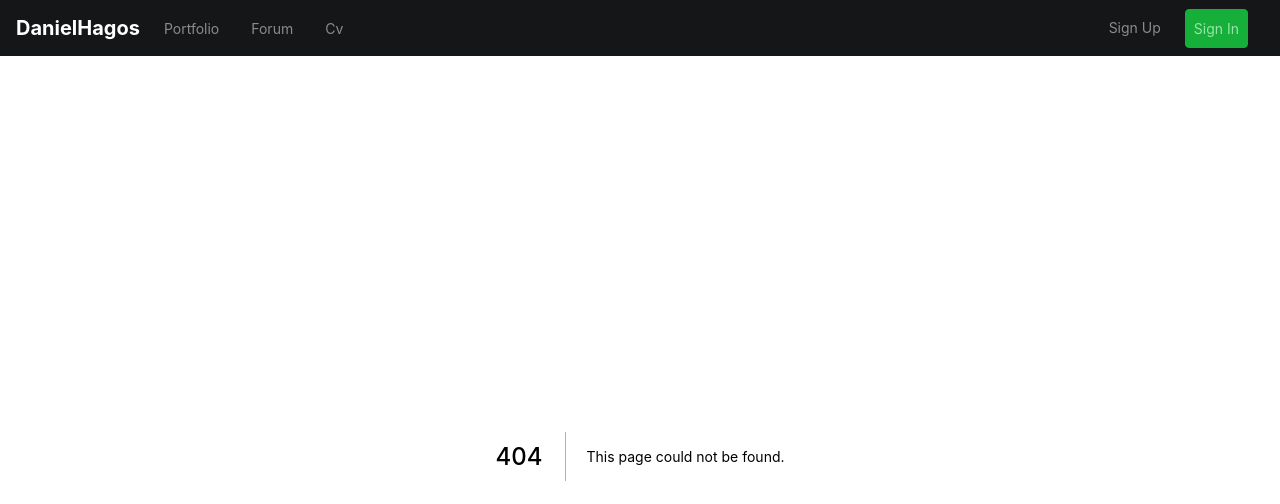
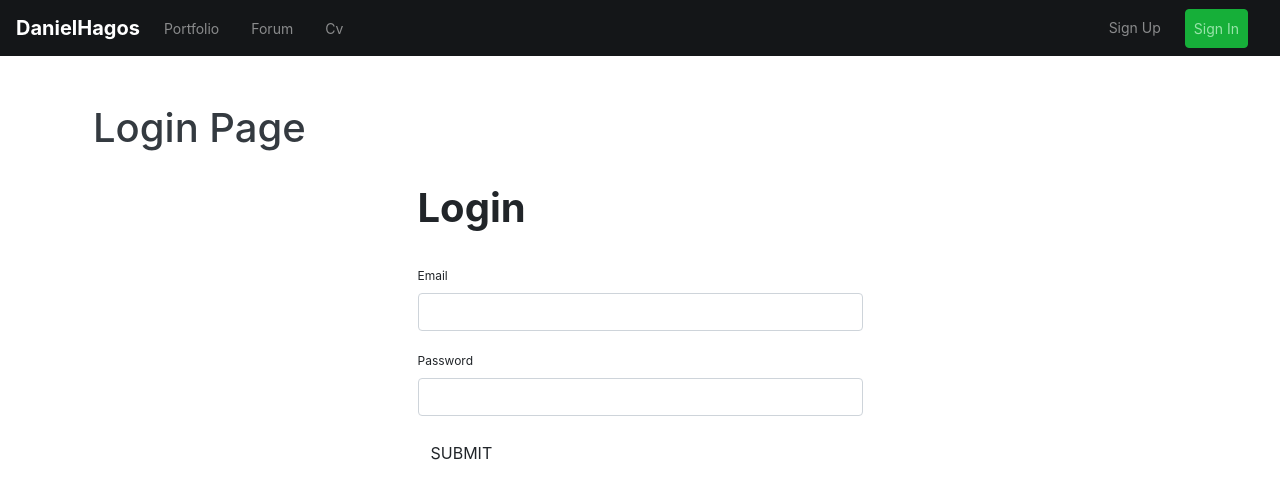
Before and after one commit to dannyzsea/daniel-portfolio, a Next.js app: page /Login in a window 1280 px wide. Before the commit this address had no page. Shown: the top 504 px of the page. Built offline with nearby package versions, Linux system fonts and the light colour scheme.

Commit message:
server code

```diff
--- a/package.json
+++ b/package.json
@@ -4,7 +4,7 @@
   "description": "",
   "main": "index.js",
   "scripts": {
-    "dev": "next dev",
+    "dev": "node server/index.js",
     "build": "next build",
     "start": "next start"
   },
@@ -12,6 +12,7 @@
   "license": "ISC",
   "dependencies": {
     "bootstrap": "^4.4.1",
+    "express": "^4.17.1",
     "next": "^9.3.3",
     "node-sass": "^4.14.1",
     "react": "^17.0.1",
--- /dev/null
+++ b/pages/Login.js
@@ -0,0 +1,38 @@
+
+const Login=()=>{
+    return(
+        <>
+
+
+        <section className="section-title">
+          <div className="px-2">
+            <div className="pt-5 pb-4">
+              <h1>Login Page</h1>
+            </div>
+          </div>
+        </section>
+        <div className="bwm-form">
+          <div className="row">
+            <div className="col-md-5 mx-auto">
+              <h1 className="page-title">Login</h1>
+              <form>
+                <div className="form-group">
+                  <label htmlFor="email">Email</label>
+                  <input type="email" className="form-control" id="email" />
+                </div>
+                <div className="form-group">
+                  <label htmlFor="password">Password</label>
+                  <input type="password" className="form-control" id="password" />
+                </div>
+                <button type="submit" className="btn btn-main bg-blue py-2 ttu">
+                  Submit
+                </button>
+              </form>
+            </div>
+          </div>
+        </div>
+
+        </>
+    )
+}
+export default Login;
```
Also changed, not shown: pages/cv.js (added, +8 -0 lines), pages/register.js (added), 2 other files (tests, documents, lock files or other folders).
